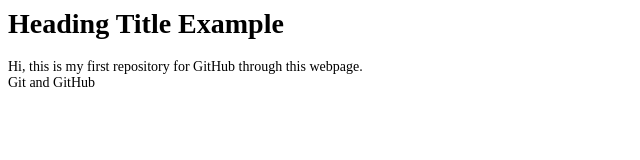
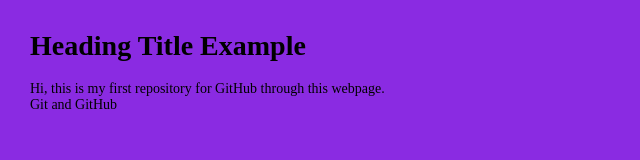
Before and after one commit to Z0tman/testRepository, a plain HTML site: page index.html in a window 1280 px wide. Shown: the whole page, without its empty margins (0-640 px from the left). Drawn offline with Linux system fonts and the light colour scheme.

Commit message:
Add margin to the body

```diff
--- a/style.css
+++ b/style.css
@@ -1,3 +1,5 @@
 body{
     font-size:14px;
+    background-color: blueviolet;
+    margin:30px;
 }
```
